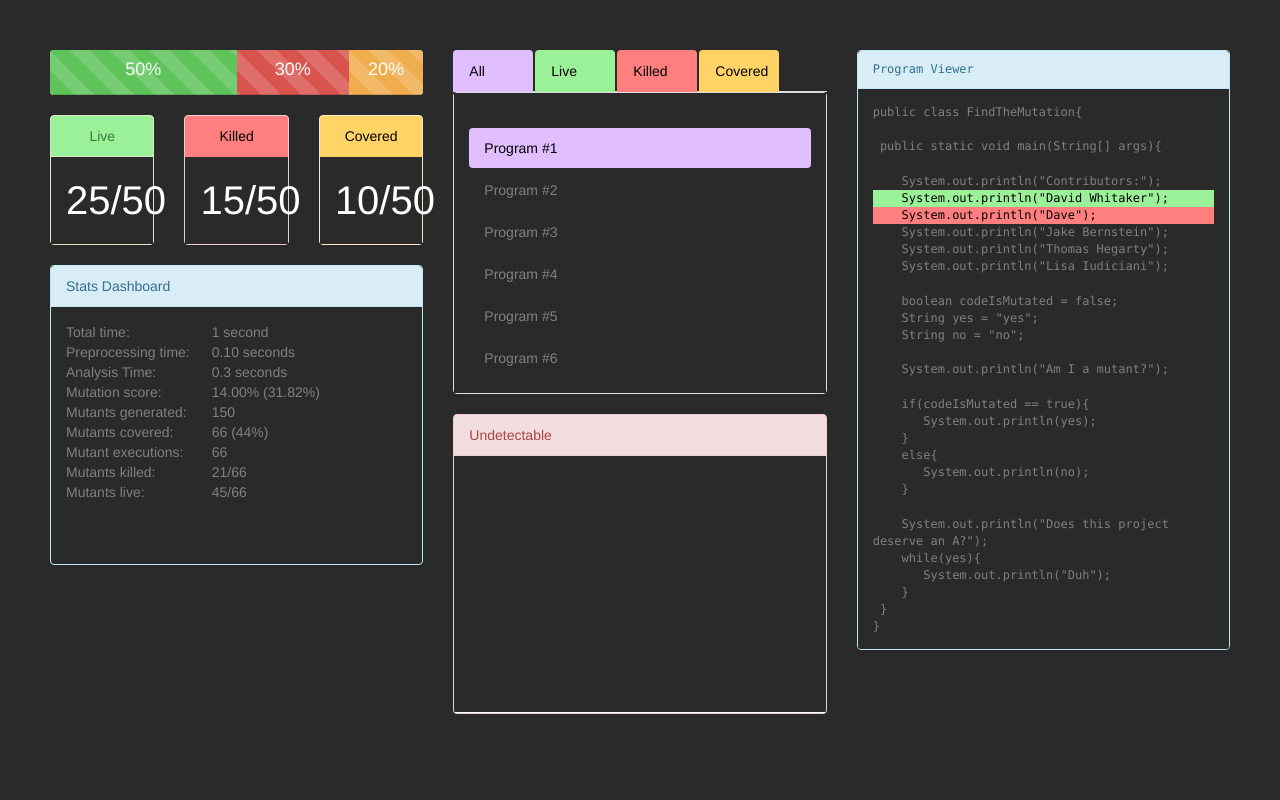
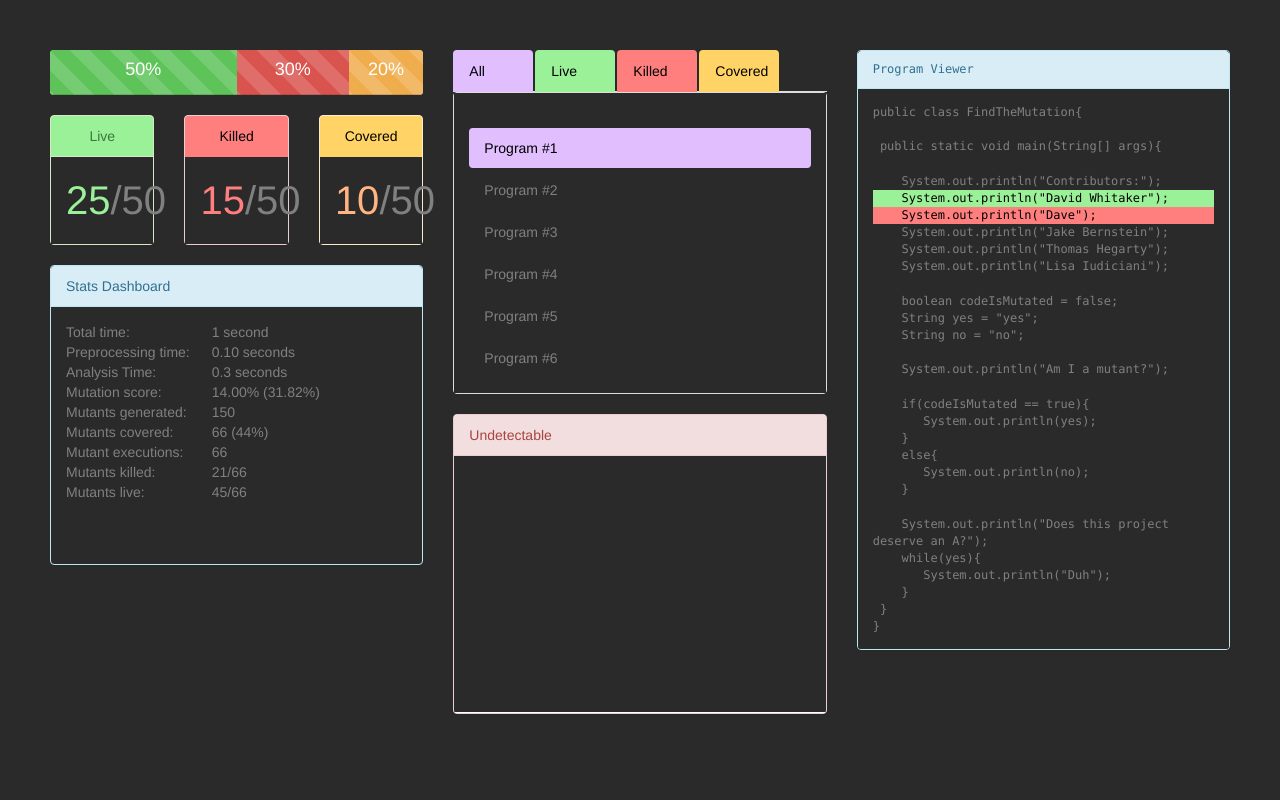
Before and after one commit to liudiciani/520project, a plain HTML site: page index.html in a window 1280 px wide. Drawn offline with nearby package versions, Linux system fonts and the light colour scheme; some packages are replaced by stand-ins of ours; a script that the page names is missing.

Commit message:
last commit because it's 1:35am

```diff
--- a/index.html
+++ b/index.html
@@ -276,7 +276,7 @@
             <a data-toggle="tab" href="#live"><div class="panel panel-success stats" id="live-stats">
               <div class="panel-heading" style="background-color: #9bf198">Live</div>
                 <div class="panel-body">
-                  <div id="live-ratio">25/50</div>
+                  <div id="live-ratio"><span style="color: #9bf198">25</span>/50</div>
                 </div>
               </div></a>
             </div>
@@ -285,7 +285,7 @@
             <a data-toggle="tab" href="#killed"><div class="panel panel-danger stats" id="killed-stats">
               <div class="panel-heading" style="background-color: #ff7f7f">Killed</div>
                 <div class="panel-body">
-                  <div id="killed-ratio">15/50</div>
+                  <div id="killed-ratio"><span style="color: #ff7f7f">15</span>/50</div>
               </div></a>
             </div>
           </div>
@@ -294,7 +294,7 @@
             <a data-toggle="tab" href="#covered"><div class="panel panel-warning stats" id="covered-stats">
               <div class="panel-heading" style="background-color: #ffd365">Covered</div>
                 <div class="panel-body">
-                  <div id="covered-ratio">10/50</div>
+                  <div id="covered-ratio"><span style="color: #ffb481">10</span>/50</div>
               </div></a>
             </div>
           </div>
--- a/style.css
+++ b/style.css
@@ -129,7 +129,7 @@ table{
 }
 
 #live-ratio, #killed-ratio, #covered-ratio{
-  color: white;
+  color: gray;
   font-size: 40px;
 }
 
```
